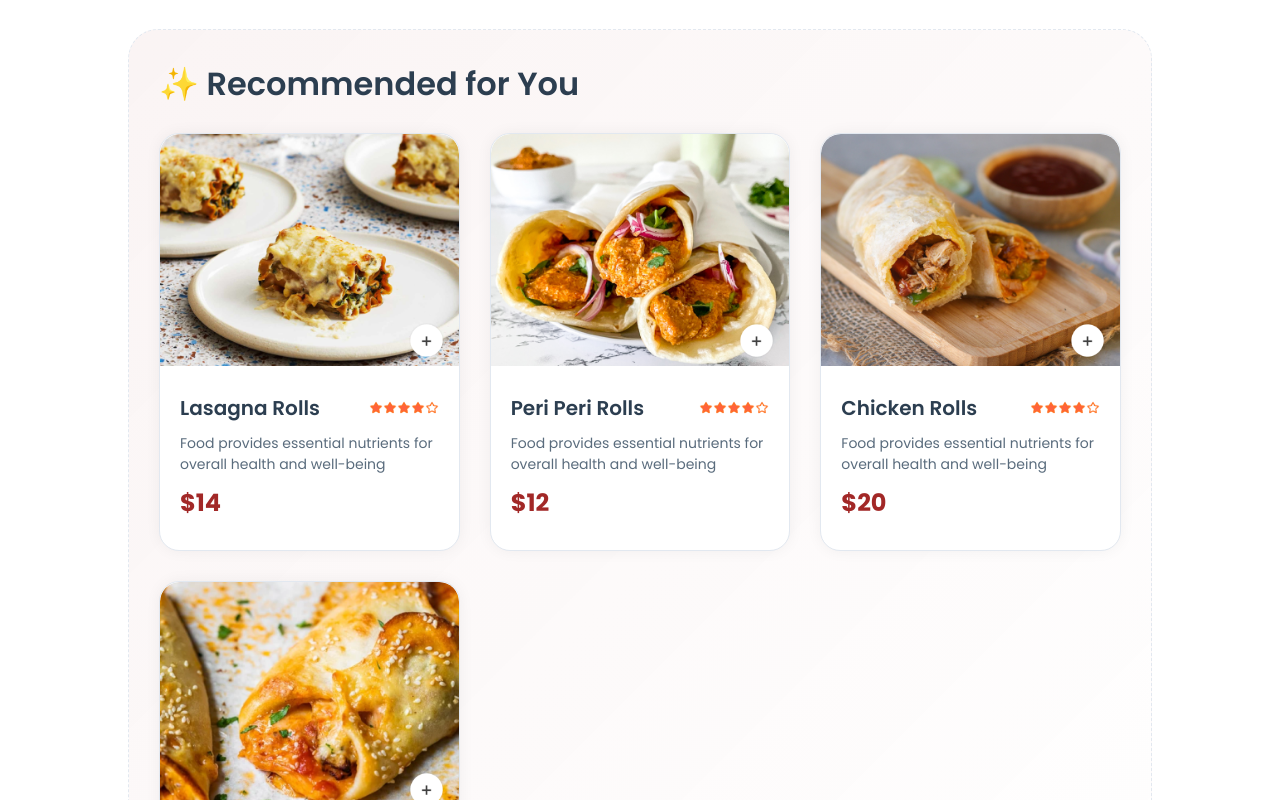
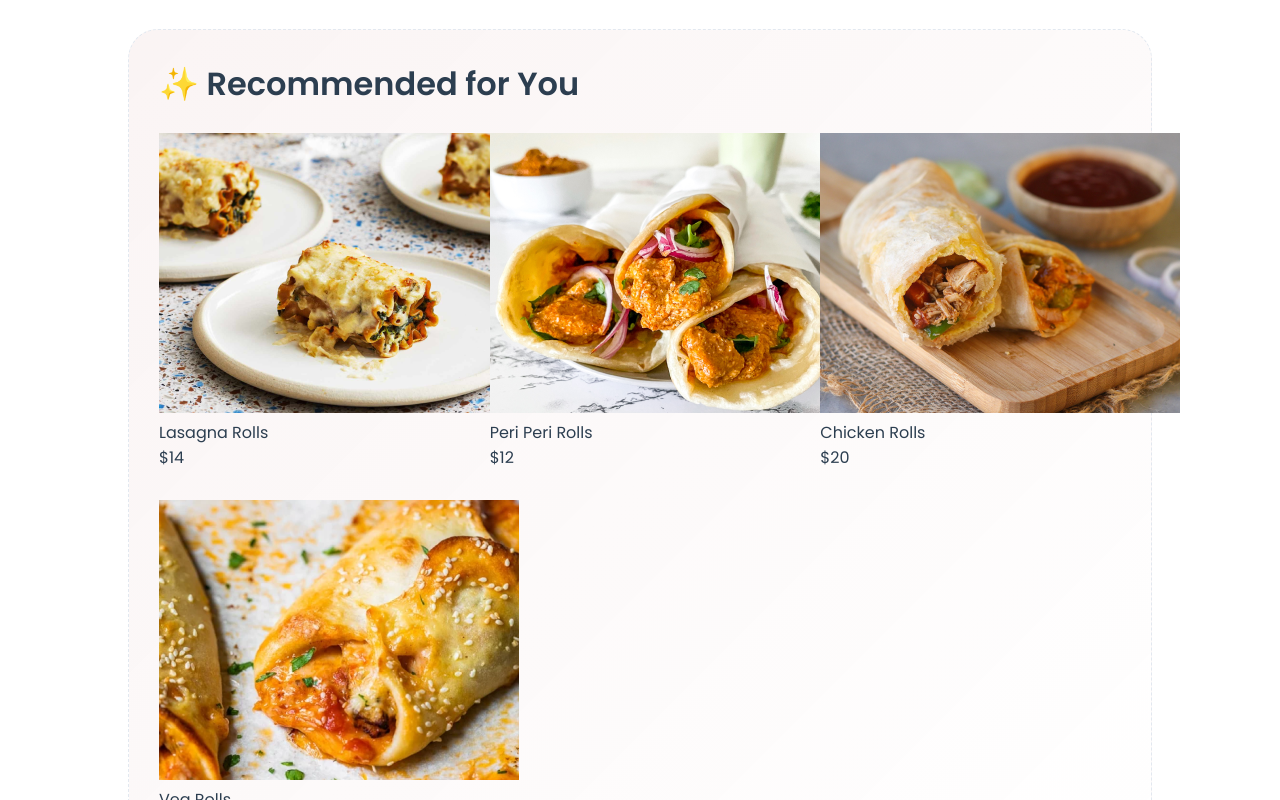
Before and after one commit to BYIRINGIRO-Samuel/FoodFlow, a React (Vite) app: page / in a window 1280 px wide. Shown: the part 1240-2040 px from the top of the page. Built offline with nearby package versions, Linux system fonts and the light colour scheme.

Commit message:
style: implement circular recommendations

```diff
--- a/src/components/FoodDisplay/FoodDisplay.jsx
+++ b/src/components/FoodDisplay/FoodDisplay.jsx
@@ -15,7 +15,13 @@ function FoodDisplay({category}) {
             <h2 className="section-title">✨ Recommended for You</h2>
             <div className="recommendations-list">
               {recommendations.map((item, index) => (
-                <FoodItem key={index} id={item._id} name={item.name} description={item.description} price={item.price} image={item.image}/>
+                <div key={index} className="recommendation-item">
+                  <div className="rec-img-container">
+                    <img src={item.image} alt={item.name} />
+                  </div>
+                  <p>{item.name}</p>
+                  <span>${item.price}</span>
+                </div>
               ))}
             </div>
           </div>
```
